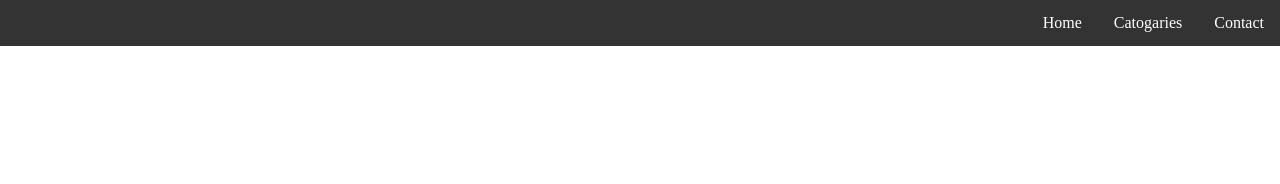
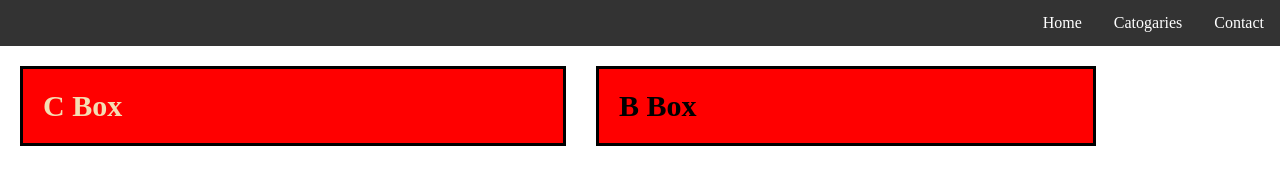
Before and after one commit to hashnoxt/html-css, a plain HTML site: page src/day-01/index.html in a window 1280 px wide. Drawn offline with Linux system fonts and the light colour scheme; a web font is replaced by a local one.

Commit message:
client/03: Box model

```diff
--- a/src/day-01/index.html
+++ b/src/day-01/index.html
@@ -7,10 +7,14 @@
   <body>
     <div class="container">
       <ul>
-        <li><a href="../home/home.html">Home</a></li>
+        <li><a href="../day-01/home/home.html">Home</a></li>
         <li><a href="#">Catogaries</a></li>
         <li><a href="#">Contact</a></li>
       </ul>
     </div>
+    <div class="box">
+      <p class="content-box">C Box</p>
+      <p class="border-box">B Box</p>
+    </div>
   </body>
 </html>
--- a/src/day-01/styles.css
+++ b/src/day-01/styles.css
@@ -1,3 +1,15 @@
+@font-face {
+  font-family: "JetBrainsMono";
+  src: url("https://cdn.jsdelivr.net/gh/JetBrains/JetBrainsMono/web/woff2/JetBrainsMono-Regular.woff2")
+      format("woff2"),
+    url("https://cdn.jsdelivr.net/gh/JetBrains/JetBrainsMono/web/woff/JetBrainsMono-Regular.woff")
+      format("woff"),
+    url("https://cdn.jsdelivr.net/gh/JetBrains/JetBrainsMono/ttf/JetBrainsMono-Regular.ttf")
+      format("truetype");
+  font-weight: 400;
+  font-style: normal;
+}
+
 *,
 *::after,
 *::before {
@@ -29,3 +41,38 @@ li a {
 li a:nth-last-child() {
   padding-right: 120px;
 }
+
+.box {
+  display: flex;
+  flex-direction: row;
+  flex-wrap: wrap;
+}
+
+.box > p {
+  margin-right: 10px;
+}
+
+.content-box {
+  box-sizing: content-box;
+  background-color: red;
+  margin: 20px;
+  padding: 20px;
+  color: wheat;
+  border: 3px solid black;
+  font-family: "JetBrainsMono";
+  font-weight: bold;
+  font-size: 30px;
+  width: 500px;
+}
+
+.border-box {
+  width: 500px;
+  box-sizing: border-box;
+  font-family: "JetBrainsMono";
+  font-weight: bold;
+  font-size: 30px;
+  margin: 20px;
+  background-color: red;
+  padding:20px;
+  border: 3px solid black;
+}
--- a/src/styles.css
+++ b/src/styles.css
@@ -6,5 +6,3 @@ li a{
   color: red;
   font-size: 20px;
 }
-
-/* Test commit */
```
